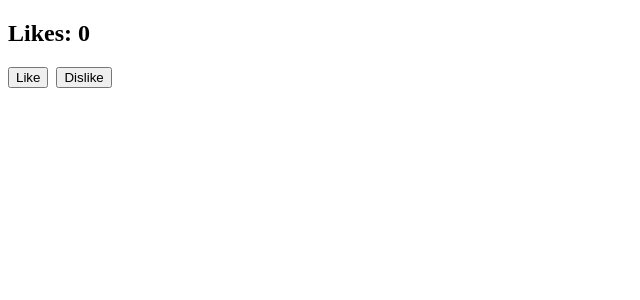
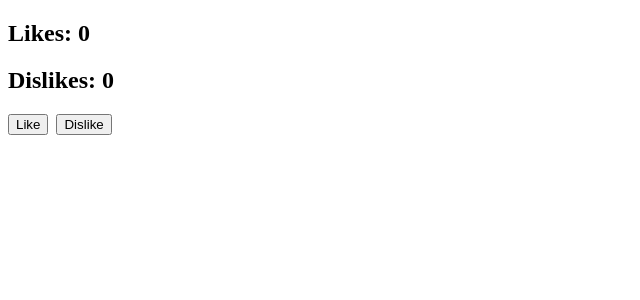
Before and after one commit to Muthamizh-01/RE-FSDB27, a React (Vite) app: page / in a window 1280 px wide. Shown: the top 300 px of the page, without its empty margins (0-640 px from the left). Built offline with nearby package versions, Linux system fonts and the light colour scheme.

Commit message:
multiple states

```diff
--- a/src/App.jsx
+++ b/src/App.jsx
@@ -6,18 +6,20 @@ import { useState } from "react";
 
 const App = () => {
   const [likes, setLikes] = useState(0);
+  const [dislikes, setDislikes] = useState(0);
 
   const handleLike = () => {
     setLikes(likes + 1);
   };
 
   const handleDislike = () => {
-    setLikes(likes - 1);
+    setDislikes(dislikes + 1);
   };
 
   return (
     <div>
       <h2>Likes: {likes} </h2>
+      <h2>Dislikes: {dislikes}</h2>
       <button onClick={handleLike}>Like</button>
       &nbsp;&nbsp;
       <button onClick={handleDislike}>Dislike</button>
```
